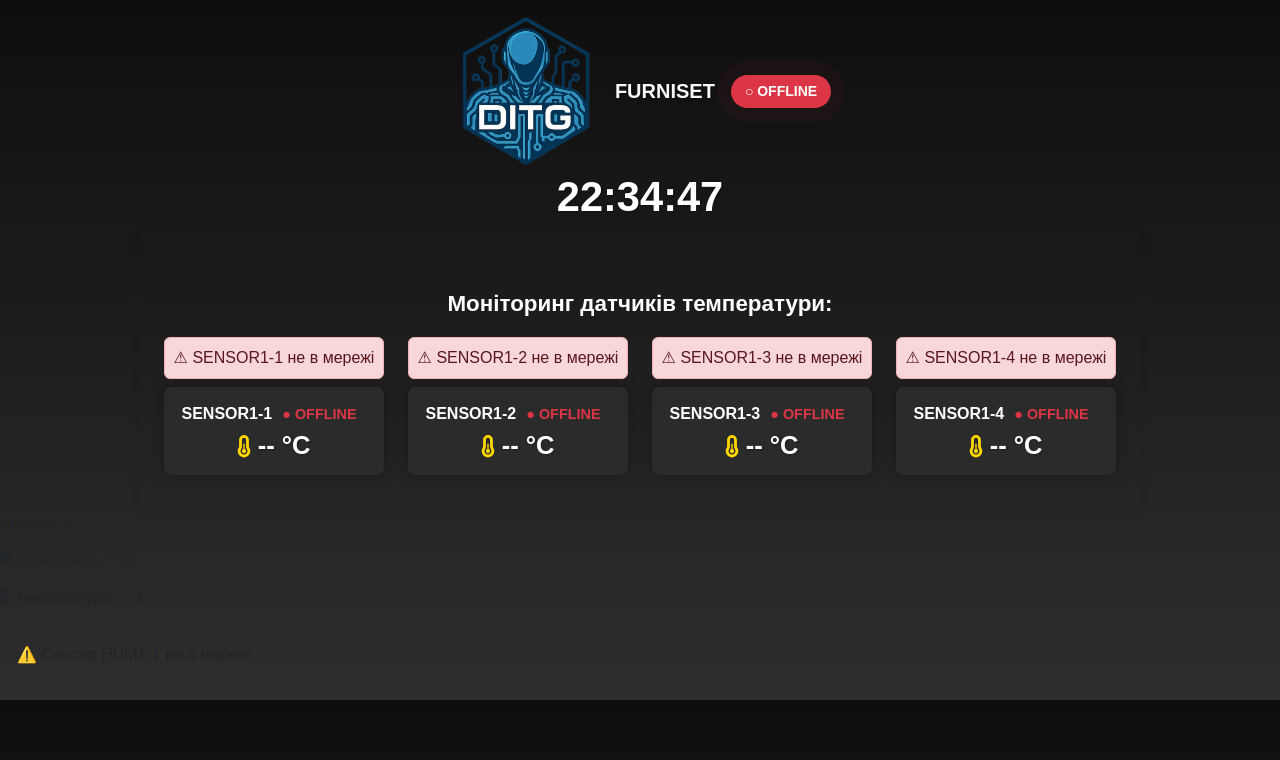
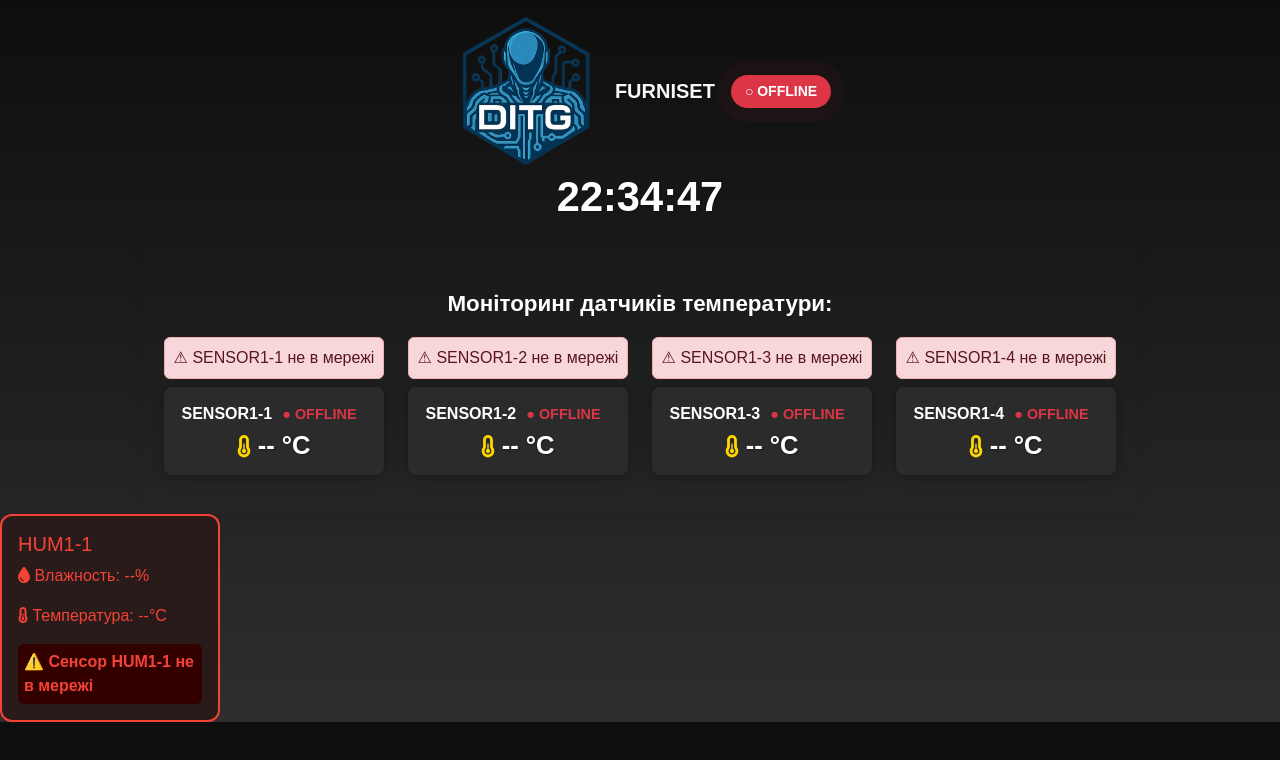
Before and after one commit to DITGDIGENTIS/ditgdigentis, a Next.js app: page /furniset in a window 1280 px wide. Shown: the top 760 px of the page. Built offline with nearby package versions, Linux system fonts and the light colour scheme; no server answers.

Commit message:
Sensor Humidity

```diff
--- a/src/components/HumidityMonitor.tsx
+++ b/src/components/HumidityMonitor.tsx
@@ -63,7 +63,6 @@ export function HumidityMonitor() {
         setSensors(updated);
       } catch (e) {
         console.warn("[HumidityMonitor] Ошибка запроса:", e);
-        // fallback на кэш
         setSensors(Object.values(sensorCache.current));
       }
     };
@@ -74,9 +73,20 @@ export function HumidityMonitor() {
   }, []);
 
   return (
-    <div className="humidity-monitor">
+    <div style={{ display: "flex", flexWrap: "wrap", gap: "1rem" }}>
       {sensors.map((sensor) => (
-        <div key={sensor.id} className={`sensor-block ${sensor.online ? "online" : "offline"}`}>
+        <div
+          key={sensor.id}
+          style={{
+            width: "220px",
+            borderRadius: "12px",
+            padding: "16px",
+            backgroundColor: sensor.online ? "#222" : "#2a1b1b",
+            color: sensor.online ? "white" : "#f44336",
+            border: `2px solid ${sensor.online ? "#4caf50" : "#f44336"}`,
+            transition: "0.3s",
+          }}
+        >
           <h5>{sensor.id}</h5>
           <p>
             <FontAwesomeIcon icon={faTint} /> Влажность: {sensor.humidity}%
@@ -85,7 +95,16 @@ export function HumidityMonitor() {
             <FontAwesomeIcon icon={faTemperatureHalf} /> Температура: {sensor.temperature}°C
           </p>
           {!sensor.online && (
-            <div className="alert">
+            <div
+              style={{
+                marginTop: "8px",
+                color: "#f44336",
+                fontWeight: "bold",
+                backgroundColor: "#330000",
+                padding: "6px",
+                borderRadius: "6px",
+              }}
+            >
               ⚠️ Сенсор {sensor.id} не в мережі
             </div>
           )}
```
